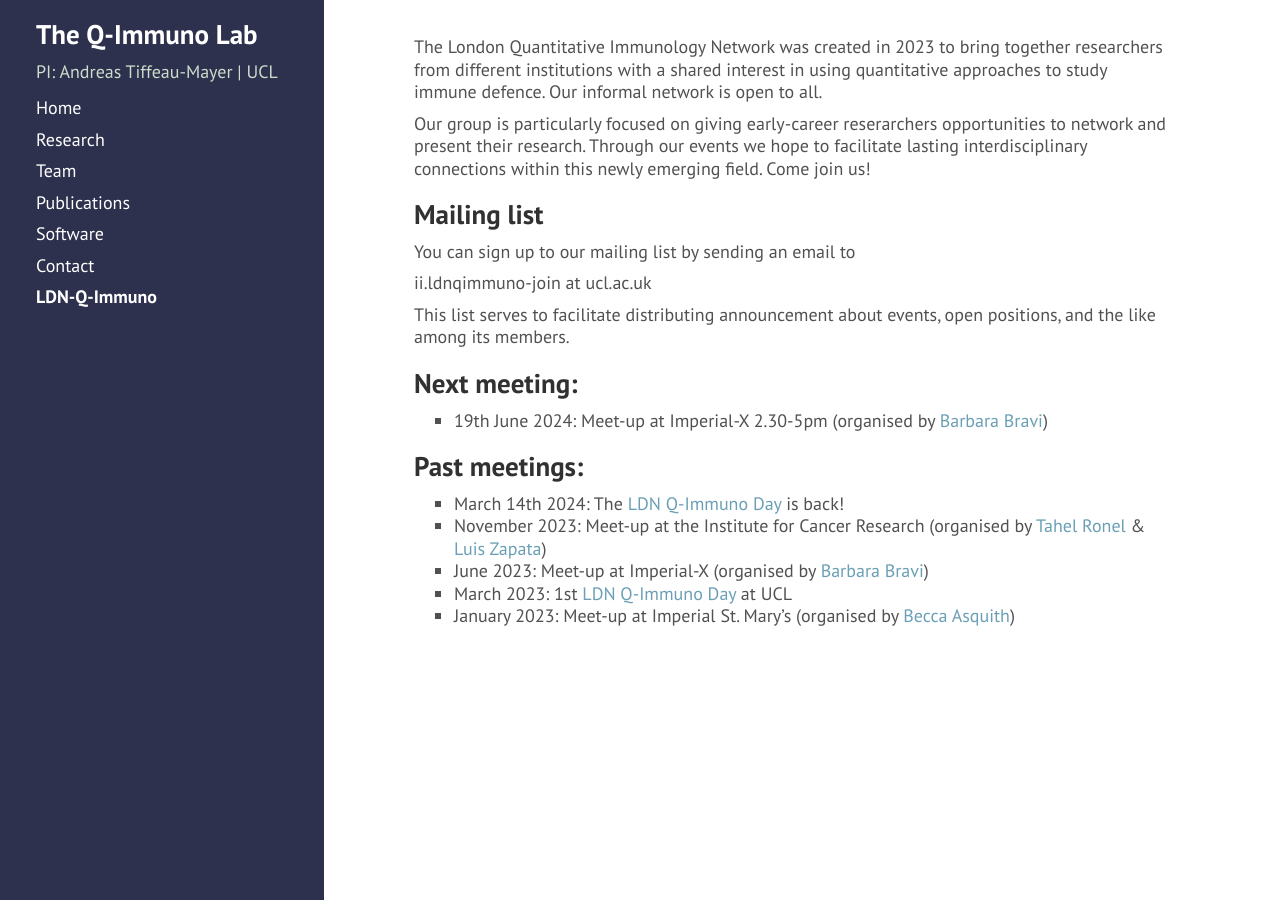
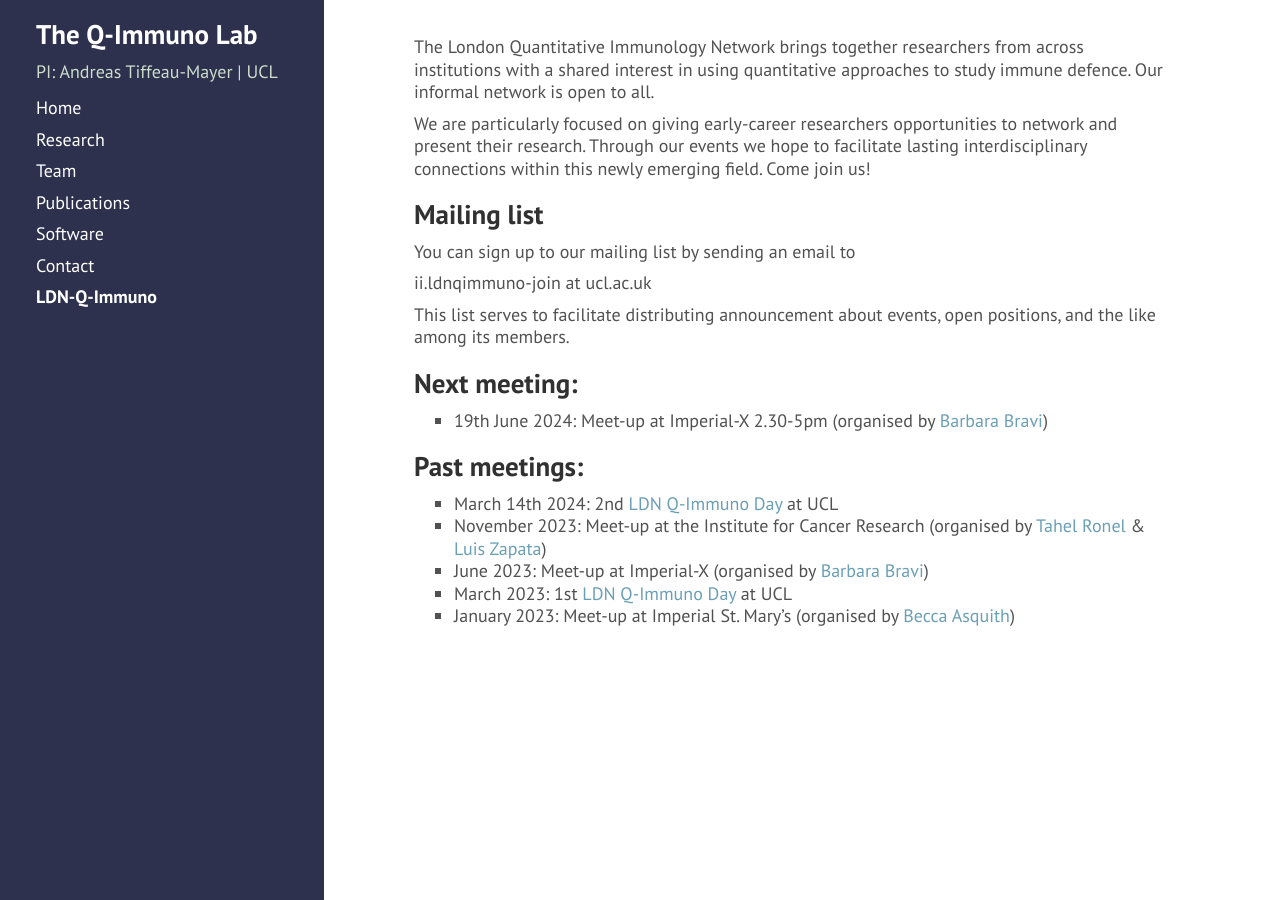
Before and after one commit to andim/andim.github.io, a Jekyll site: the page built from ldnqimmuno.md, in a window 1280 px wide. Built offline with Jekyll 4.4.1, drawn with Linux system fonts in a browser that asks for light colours; nearby versions of some CDN libraries; a style sheet for code colours, icons or effects is not loaded.

Commit message:
updated ldn qimmuno page

```diff
--- a/ldnqimmuno.md
+++ b/ldnqimmuno.md
@@ -4,9 +4,9 @@ title: LDN-Q-Immuno
 order: 8
 ---
 
-The London Quantitative Immunology Network was created in 2023 to bring together researchers from different institutions with a shared interest in using quantitative approaches to study immune defence. Our informal network is open to all.
+The London Quantitative Immunology Network brings together researchers from across institutions with a shared interest in using quantitative approaches to study immune defence. Our informal network is open to all.
 
-Our group is particularly focused on giving early-career reserarchers opportunities to network and present their research. Through our events we hope to facilitate lasting interdisciplinary connections within this newly emerging field. Come join us!
+We are particularly focused on giving early-career researchers opportunities to network and present their research. Through our events we hope to facilitate lasting interdisciplinary connections within this newly emerging field. Come join us!
 
 ## Mailing list
 You can sign up to our mailing list by sending an email to
@@ -20,7 +20,7 @@ This list serves to facilitate distributing announcement about events, open posi
 - 19th June 2024: Meet-up at Imperial-X 2.30-5pm (organised by [Barbara Bravi](https://www.imperial.ac.uk/people/b.bravi21))
 
 ## Past meetings:
-- March 14th 2024: The [LDN Q-Immuno Day](https://qimmuno.com/ldnday/) is back!
+- March 14th 2024: 2nd [LDN Q-Immuno Day](https://qimmuno.com/ldnday/) at UCL
 - November 2023: Meet-up at the Institute for Cancer Research (organised by [Tahel Ronel](https://scholar.google.com/citations?user=GxSxgP0AAAAJ) & [Luis Zapata](https://www.icr.ac.uk/our-research/researchers-and-teams/dr-luis-zapata-ortiz))
 - June 2023: Meet-up at Imperial-X (organised by [Barbara Bravi](https://www.imperial.ac.uk/people/b.bravi21))
 - March 2023: 1st [LDN Q-Immuno Day](https://qimmuno.com/ldnday2023/) at UCL
```
